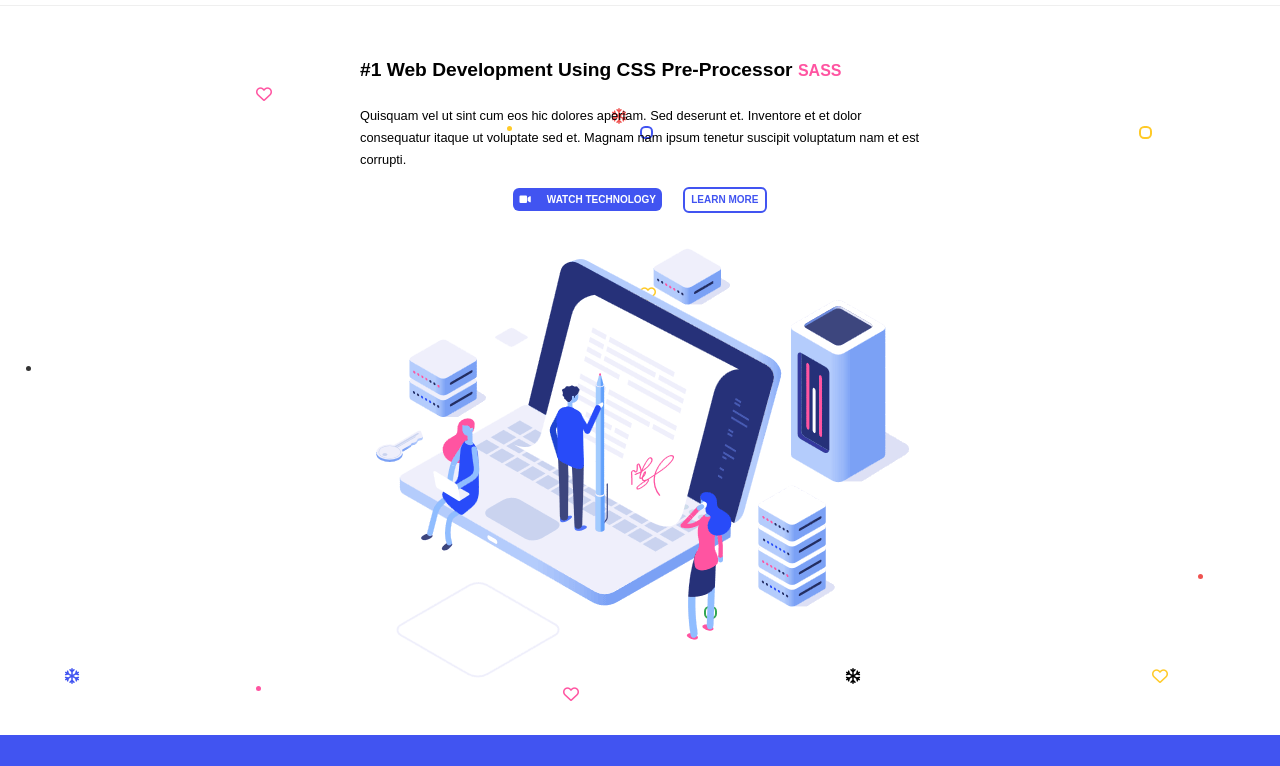
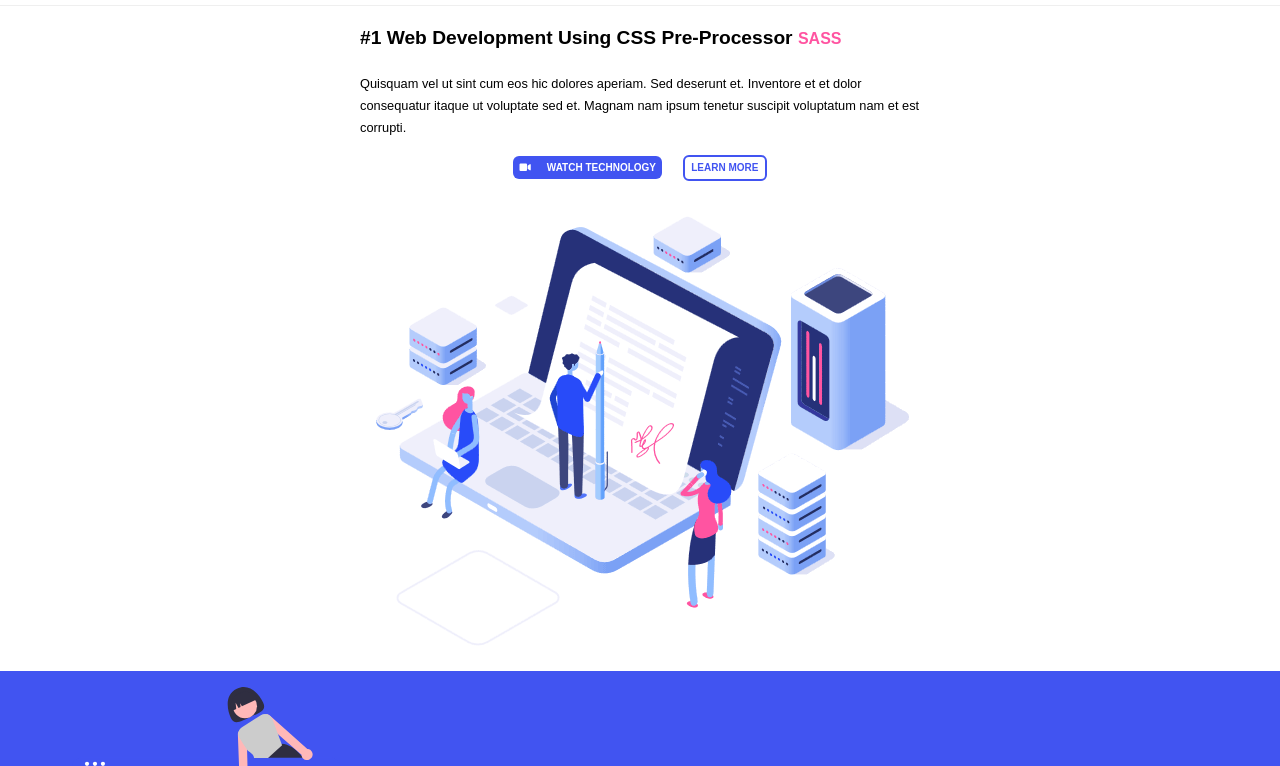
Before and after one commit to BGGokul/Sass-Repository, a plain HTML site: page index.html in a window 1280 px wide. Shown: the part 34-800 px from the top of the page. Drawn offline with Linux system fonts and the light colour scheme; a web font is replaced by a local one.

Commit message:
Responsive-md completed

```diff
--- a/assets/scss/components/_about.scss
+++ b/assets/scss/components/_about.scss
@@ -13,6 +13,9 @@
   }
   @include responsive(sm) {
     padding: 3rem;
+  }
+  @include responsive(md) {
+    padding: 1rem;
   }
 
   &__img {
--- a/assets/scss/components/_header.scss
+++ b/assets/scss/components/_header.scss
@@ -12,6 +12,9 @@
     padding: 1rem;
   }
   @include responsive(sm) {
+    padding: 0.5rem 1rem;
+  }
+  @include responsive(md) {
     padding: 0.5rem 1rem;
   }
 
--- a/assets/scss/components/_hero.scss
+++ b/assets/scss/components/_hero.scss
@@ -15,6 +15,10 @@
   }
   @include responsive(sm) {
     padding: 3rem;
+    flex-direction: column;
+  }
+  @include responsive(md) {
+    padding: 1rem;
     flex-direction: column;
   }
 
@@ -58,6 +62,9 @@
 // background animations
 .background-shapes {
   @include responsive(xs) {
+    display: none;
+  }
+  @include responsive(md) {
     display: none;
   }
   .box-1 {
```
Also changed, not shown: assets/css/main.css.
